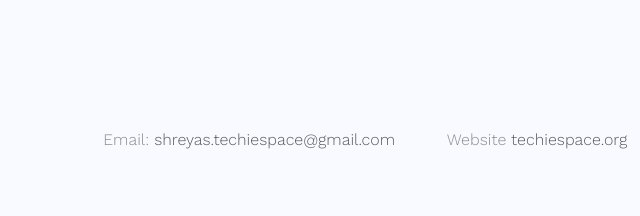
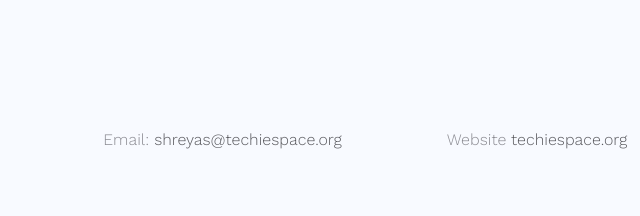
Before and after one commit to techiespace/website, a plain HTML site: page contact.html in a window 1280 px wide. Shown: the part 940-1156 px from the top of the page, 380-1020 px from the left. Drawn offline with nearby package versions, Linux system fonts and the light colour scheme; some packages are replaced by stand-ins of ours; no server answers; files whose address does not match are found by name.

Commit message:
Update contact.html

```diff
--- a/contact.html
+++ b/contact.html
@@ -74,7 +74,7 @@
             <p><span>Phone:</span> <a href="tel://1234567920">+91 8421946701</a></p>
           </div>
           <div class="col-md-4">
-            <p><span>Email:</span> <a href="mailto:shreyas.techiespace@gmail.com">shreyas.techiespace@gmail.com</a></p>
+            <p><span>Email:</span> <a href="mailto:shreyas@techiespace.org">shreyas@techiespace.org</a></p>
           </div>
           <div class="col-md-4">
             <p><span>Website</span> <a href="http://techiespace.org">techiespace.org</a></p>
```
